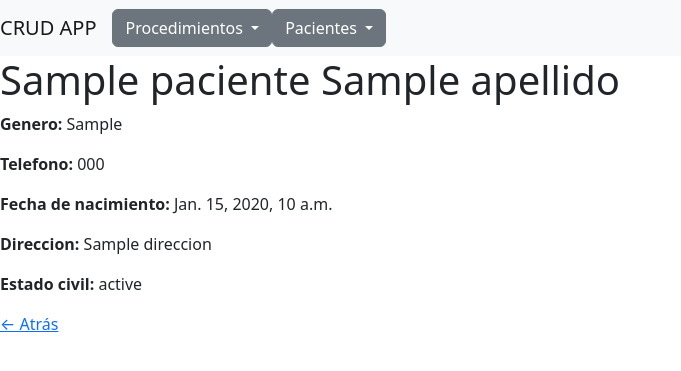
After one commit to Raul-Alv/Dental-Clinic, a Django app: template clinicaDental/clinica/templates/clinica/pacientes/pacientes_detail.html in a window 1280 px wide. The commit adds this page. Shown: the top 371 px of the page, without its empty margins (0-681 px from the left). Run offline with Django 5.2, Linux system fonts and the light colour scheme; the template is opened without the code that fills it: most values are stand-ins (such as "Sample title", 1, 10 or a date in 2020); some libraries are stand-ins or nearby versions.

Commit message:
feat(paciente): Detalle de un paciente
Se puede ver los detalles entrando en el enlace del nombre del paciente en cuestión

```diff
--- /dev/null
+++ b/clinicaDental/clinica/templates/clinica/pacientes/pacientes_detail.html
@@ -0,0 +1,20 @@
+{% extends 'layout.html' %}
+
+{% block title %}
+<title>Show Page</title>
+{% endblock %}
+
+{% block content %}
+<h1>{{ paciente.nombre }} {{ paciente.apellido  }}</h1>
+
+<p><strong>Genero:</strong> {{ paciente.get_genero_display }}</p>
+<p><strong>Telefono:</strong> {{ paciente.telefono }}</p>
+<p><strong>Fecha de nacimiento:</strong> {{ paciente.fecha_nacimiento }}</p>
+<p><strong>Direccion:</strong> {{ paciente.direccion }}</p>
+<p><strong>Estado civil:</strong> {{ paciente.get_estado_civil_display }}</p>
+
+
+
+
+<a href="{% url 'pacientes_list' %}">← Atrás</a>
+{% endblock %}
--- a/clinicaDental/clinica/templates/clinica/pacientes/pacientes_list.html
+++ b/clinicaDental/clinica/templates/clinica/pacientes/pacientes_list.html
@@ -17,8 +17,8 @@
    <tbody>
    {% for i in pacientes %}
      <tr>
-       <td><a href="{% url 'procedimiento_detail' i.id %}">{{i.nombre}} {{i.apellido}}</a></td>
-       <td>{{i.genero}}</td>
+       <td><a href="{% url 'paciente_detail' i.id %}">{{i.nombre}} {{i.apellido}}</a></td>
+       <td>{{i.get_genero_display}}</td>
        <td>{{i.telefono}}</td>
 
      </tr>
--- a/clinicaDental/clinica/urls.py
+++ b/clinicaDental/clinica/urls.py
@@ -16,4 +16,5 @@ urlpatterns = [
 
     path("paciente/crear/", views.crearPaciente, name='pacientes_crear'),
     path("paciente/", views.paciente_list, name='pacientes_list'),
+    path("paciente/<int:id>/", views.getPaciente, name='paciente_detail'),
 ]
--- a/clinicaDental/clinica/views.py
+++ b/clinicaDental/clinica/views.py
@@ -137,3 +137,7 @@ def crearPaciente(request):
 def paciente_list(request):
     pacientes = Paciente.objects.filter(activo=True)
     return render(request, 'clinica/pacientes/pacientes_list.html', {'pacientes': pacientes})
+
+def getPaciente(request, id):
+    paciente = get_object_or_404(Paciente, id=id)
+    return render(request, 'clinica/pacientes/pacientes_detail.html', {'paciente': paciente})
```
